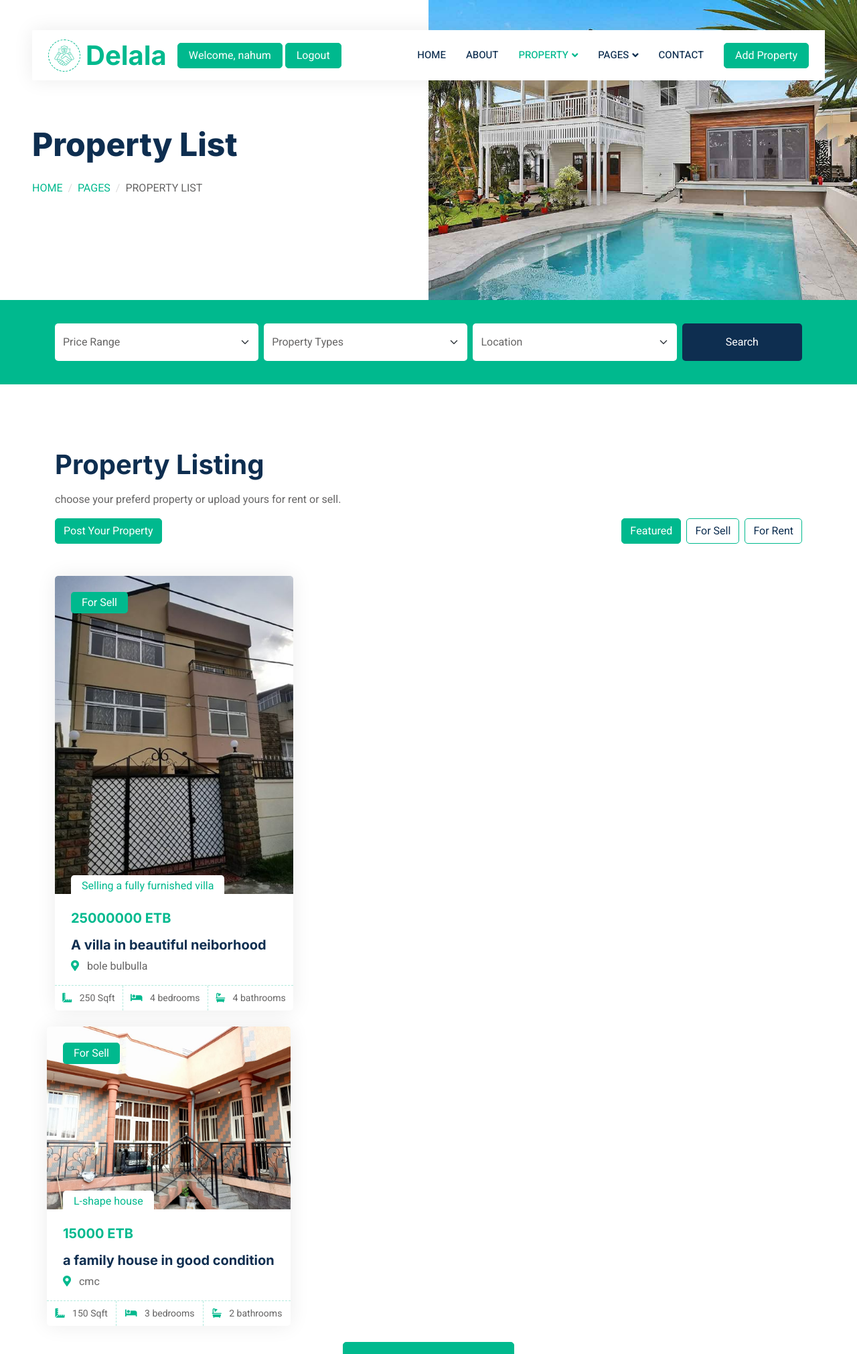
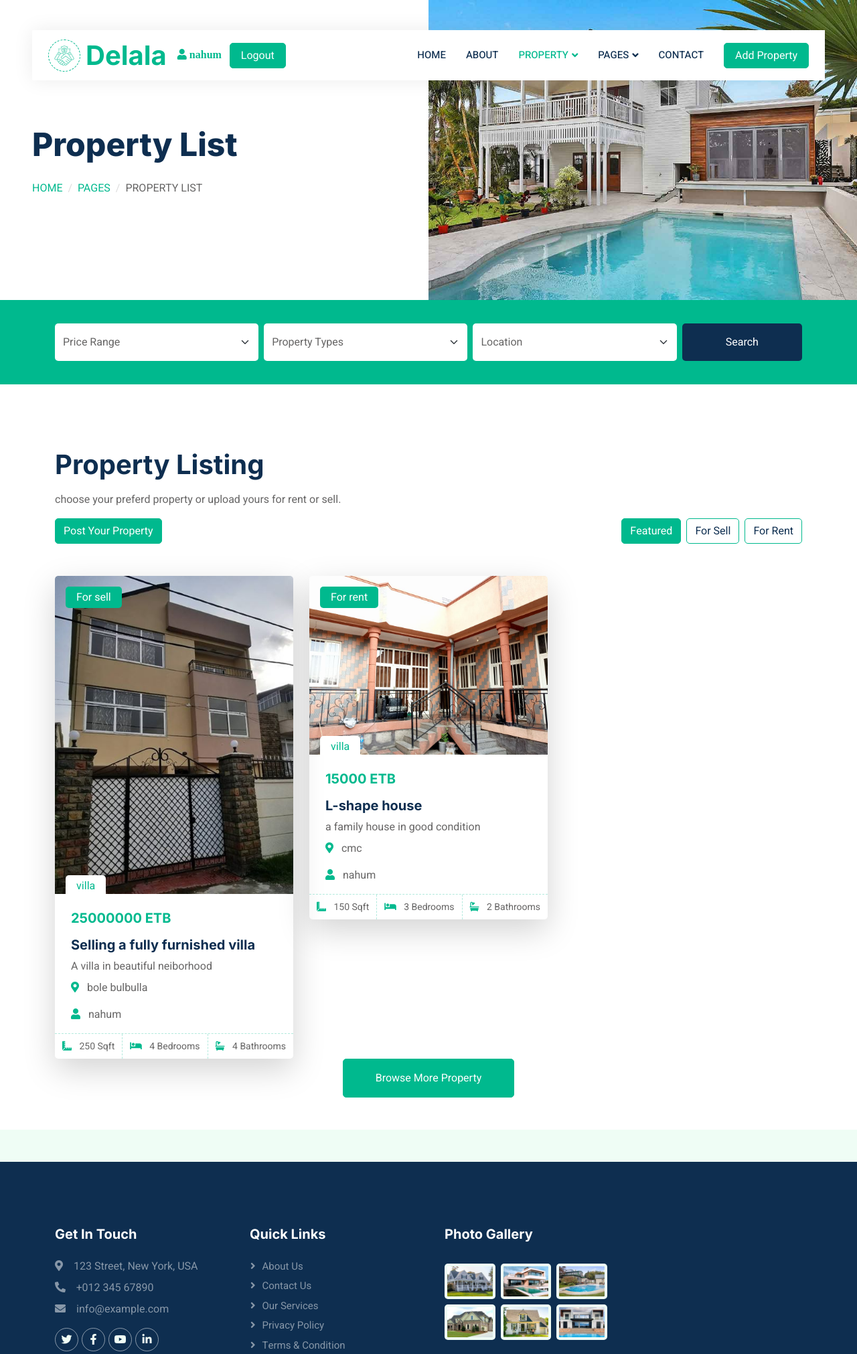
Before and after one commit to NahomTorba/House-Renting-System, a Django app: page /property-list/ in a window 1280 px wide. Shown: the top 2022 px of the page at 67% size. Run offline with Django 5.2, Linux system fonts and the light colour scheme; a user stored in the database is signed in; data comes from the database, SQL or seed files in the repository; both versions use the stored data as it was after the commit; some libraries are stand-ins or nearby versions.

Commit message:
errors fixed on listing property

```diff
--- a/main/models.py
+++ b/main/models.py
@@ -22,6 +22,10 @@ class Property(models.Model):
     user= models.ForeignKey(User, on_delete=models.CASCADE)
     title = models.CharField(max_length=122)
     description = models.TextField()
+    PROPERTY_TYPES = [('villa', 'Villa'), ('apartment', 'Apartment'), ('office', 'Office') ]
+    PROPERTY_FOR = [('sale', 'Sale'), ('rent', 'Rent')]
+    property_type = models.CharField(max_length=122, choices=PROPERTY_TYPES, default='villa')
+    property_for = models.CharField(max_length=122, choices=PROPERTY_FOR, default='sale')
     image = models.ImageField(upload_to='property_images' , default='\static\website\img\logo.jpg')
     bedrooms = models.IntegerField(default=0)
     bathrooms = models.IntegerField(default=0)
@@ -38,4 +42,4 @@ class Property(models.Model):
 class PropertyForm(forms.ModelForm):
     class Meta:
         model = Property
-        fields = ['title', 'description', 'image', 'bedrooms', 'bathrooms', 'price', 'area', 'location']
+        fields = ['title', 'description', 'property_type', 'property_for', 'image', 'bedrooms', 'bathrooms', 'price', 'area', 'location']
--- a/main/templates/404.html
+++ b/main/templates/404.html
@@ -55,7 +55,7 @@
 
                 <div>
                     {% if user.is_authenticated %}
-                        <span class="btn btn-primary px-3">Welcome, {{ user.username }}</span>
+                        <span class="fa fa-user text-primary me-2"> {{ user.username }}</span>
                         <form method="post" action="{% url 'logout' %}" class="d-inline">
                         {% csrf_token %}
                         <button type="submit" href="{% url 'logout' %}" class="btn btn-primary px-3">Logout</button>
--- a/main/templates/about.html
+++ b/main/templates/about.html
@@ -56,7 +56,7 @@
 
                 <div>
                     {% if user.is_authenticated %}
-                        <span class="btn btn-primary px-3">Welcome, {{ user.username }}</span>
+                        <span class="fa fa-user text-primary me-2"> {{ user.username }}</span>
                         <form method="post" action="{% url 'logout' %}" class="d-inline">
                         {% csrf_token %}
                         <button type="submit" href="{% url 'logout' %}" class="btn btn-primary px-3">Logout</button>
--- a/main/templates/contact.html
+++ b/main/templates/contact.html
@@ -55,7 +55,7 @@
 
                 <div>
                     {% if user.is_authenticated %}
-                        <span class="btn btn-primary px-3">Welcome, {{ user.username }}</span>
+                        <span class="fa fa-user text-primary me-2"> {{ user.username }}</span>
                         <form method="post" action="{% url 'logout' %}" class="d-inline">
                         {% csrf_token %}
                         <button type="submit" href="{% url 'logout' %}" class="btn btn-primary px-3">Logout</button>
--- a/main/templates/index.html
+++ b/main/templates/index.html
@@ -55,7 +55,7 @@
 
                 <div>
                     {% if user.is_authenticated %}
-                        <span class="btn btn-primary px-3">Welcome, {{ user.username }}</span>
+                        <span class="fa fa-user text-primary me-2"> {{ user.username }}</span>
                         <form method="post" action="{% url 'logout' %}" class="d-inline">
                         {% csrf_token %}
                         <button type="submit" href="{% url 'logout' %}" class="btn btn-primary px-3">Logout</button>
--- a/main/templates/property-agent.html
+++ b/main/templates/property-agent.html
@@ -55,7 +55,7 @@
 
                 <div>
                     {% if user.is_authenticated %}
-                        <span class="btn btn-primary px-3">Welcome, {{ user.username }}</span>
+                        <span class="fa fa-user text-primary me-2"> {{ user.username }}</span>
                         <form method="post" action="{% url 'logout' %}" class="d-inline">
                         {% csrf_token %}
                         <button type="submit" href="{% url 'logout' %}" class="btn btn-primary px-3">Logout</button>
--- a/main/templates/property-list.html
+++ b/main/templates/property-list.html
@@ -55,7 +55,7 @@
 
                 <div>
                     {% if user.is_authenticated %}
-                        <span class="btn btn-primary px-3">Welcome, {{ user.username }}</span>
+                        <span class="fa fa-user text-primary me-2"> {{ user.username }}</span>
                         <form method="post" action="{% url 'logout' %}" class="d-inline">
                         {% csrf_token %}
                         <button type="submit" href="{% url 'logout' %}" class="btn btn-primary px-3">Logout</button>
@@ -187,29 +187,33 @@
                     </div>
                 </div>
                 <div class="tab-content">
-                    {% for property in properties %}
                     <div id="tab-1" class="tab-pane fade show p-0 active">
                         <div class="row g-4">
+                            {% for property in properties %}
                                 <div class="col-lg-4 col-md-6 wow fadeInUp" data-wow-delay="0.1s">
-                                <div class="property-item rounded overflow-hidden">
+                                    <div class="property-item rounded overflow-hidden shadow-lg">
                                         <div class="position-relative overflow-hidden">
-                                        <a href=""><img class="img-fluid" src="{{ property.image.url }}" alt=" image of {{ property.title }} "></a>
-                                        <div class="bg-primary rounded text-white position-absolute start-0 top-0 m-4 py-1 px-3">For Sell</div>
-                                        <div class="bg-white rounded-top text-primary position-absolute start-0 bottom-0 mx-4 pt-1 px-3"> {{ property.title }} </div>
+                                            <a href=""><img class="img-fluid w-100" src="{{ property.image.url }}" alt="image of {{ property.title }}"></a>
+                                            <div class="bg-primary rounded text-white position-absolute start-0 top-0 m-3 py-1 px-3"> For {{ property.property_for }} </div>
+                                            <div class="bg-white rounded-top text-primary position-absolute start-0 bottom-0 mx-3 pt-1 px-3">{{ property.property_type }}</div>
                                         </div>
                                         <div class="p-4 pb-0">
-                                        <h5 class="text-primary mb-3"> {{ property.price }} ETB </h5>
-                                        <p class="d-block h5 mb-2" href=""> {{ property.description }} </p>
-                                        <p><i class="fa fa-map-marker-alt text-primary me-2"></i> {{ property.location }} </p>
+                                            <h5 class="text-primary mb-3">{{ property.price }} ETB</h5>
+                                            <p class="d-block h5 mb-2">{{ property.title }}</p>
+                                            <p class="d-block h9 mb-2">{{ property.description|truncatechars:50 }}</p>
+                                            <p><i class="fa fa-map-marker-alt text-primary me-2"></i> {{ property.location }}</p>
+                                            <p><i class="fa fa-user text-primary me-2"></i> {{ property.user }}</p>
                                         </div>
                                         <div class="d-flex border-top">
                                             <small class="flex-fill text-center border-end py-2"><i class="fa fa-ruler-combined text-primary me-2"></i> {{ property.area }} Sqft</small>
-                                        <small class="flex-fill text-center border-end py-2"><i class="fa fa-bed text-primary me-2"></i> {{ property.bedrooms }} bedrooms </small>
-                                        <small class="flex-fill text-center py-2"><i class="fa fa-bath text-primary me-2"></i> {{ property.bathrooms }} bathrooms </small>
+                                            <small class="flex-fill text-center border-end py-2"><i class="fa fa-bed text-primary me-2"></i> {{ property.bedrooms }} Bedrooms</small>
+                                            <small class="flex-fill text-center py-2"><i class="fa fa-bath text-primary me-2"></i> {{ property.bathrooms }} Bathrooms</small>
                                         </div>
                                     </div>
                                 </div>
                             {% endfor %}
+                        </div>
+                    </div>
                             <!--<div class="col-lg-4 col-md-6 wow fadeInUp" data-wow-delay="0.3s">
                                 <div class="property-item rounded overflow-hidden">
                                     <div class="position-relative overflow-hidden">
--- a/main/templates/property-type.html
+++ b/main/templates/property-type.html
@@ -55,7 +55,7 @@
 
                 <div>
                     {% if user.is_authenticated %}
-                        <span class="btn btn-primary px-3">Welcome, {{ user.username }}</span>
+                        <span class="fa fa-user text-primary me-2"> {{ user.username }}</span>
                         <form method="post" action="{% url 'logout' %}" class="d-inline">
                         {% csrf_token %}
                         <button type="submit" href="{% url 'logout' %}" class="btn btn-primary px-3">Logout</button>
--- a/main/templates/testimonial.html
+++ b/main/templates/testimonial.html
@@ -55,7 +55,7 @@
 
                 <div>
                     {% if user.is_authenticated %}
-                        <span class="btn btn-primary px-3">Welcome, {{ user.username }}</span>
+                        <span class="fa fa-user text-primary me-2"> {{ user.username }}</span>
                         <form method="post" action="{% url 'logout' %}" class="d-inline">
                         {% csrf_token %}
                         <button type="submit" href="{% url 'logout' %}" class="btn btn-primary px-3">Logout</button>
```
Also changed, not shown: main/templates/add_property.html (+12 -32 lines), db.sqlite3, main/migrations/0004_property_property_for_property_property_type.py (added), main/migrations/0005_alter_property_property_for_and_more.py (added), media/property_images/house1.jfif (added), media/property_images/house3.jpeg (added). Lines whose indentation alone changed are shown as unchanged.
